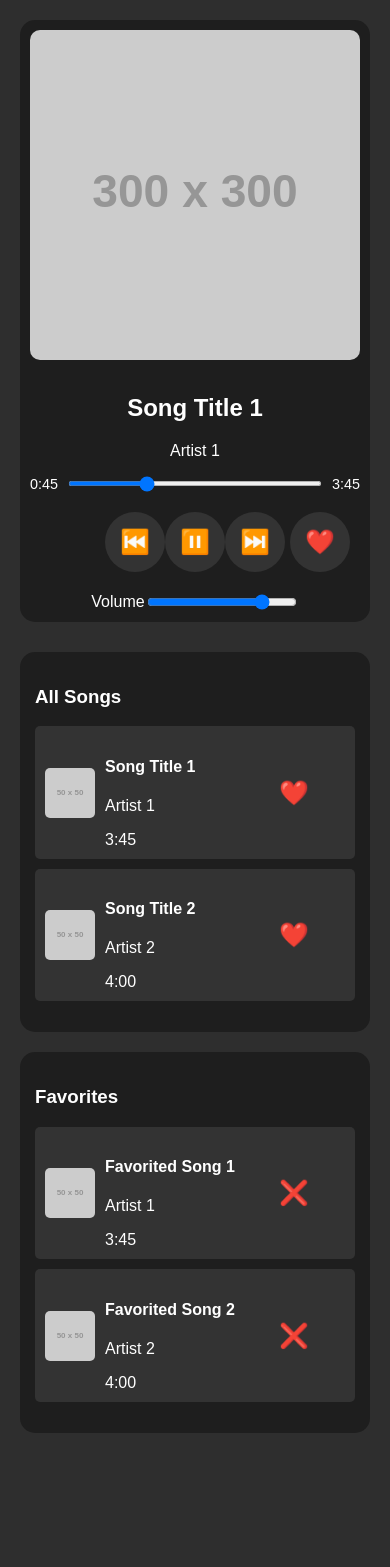
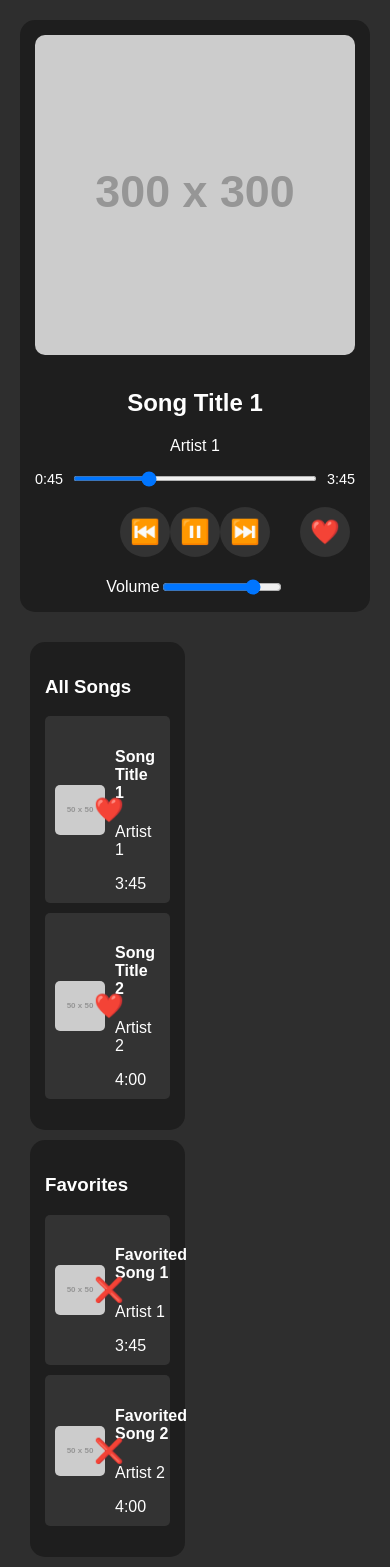
Before and after one commit to henriits/music-player, a React (Vite) app: page / in a window 390 px wide. Before the commit the page ends 1443 px from the top, so only its background shows below. Built offline with nearby package versions, Linux system fonts and the light colour scheme.

Commit message:
feat: extract styling into components

```diff
--- a/src/App.css
+++ b/src/App.css
@@ -1,235 +1,16 @@
-/* General Styles */
 body {
     font-family: "Arial", sans-serif;
     margin: 0;
     padding: 0;
     background-color: #2e2e2e;
     color: white;
-    overflow-x: hidden; /* Prevent horizontal overflow */
+    overflow-x: hidden;
 }
 
-/* Music Player Container */
 .music-player {
     display: flex;
     flex-direction: column;
     padding: 20px;
     height: 100vh;
-    box-sizing: border-box; /* Ensure padding is part of width */
+    box-sizing: border-box;
 }
-
-/* Player Section: Full Width */
-.player-section {
-    width: 100%; /* Ensure full width */
-    background-color: #1e1e1e;
-    padding: 15px; /* Reduced padding */
-    border-radius: 15px;
-    text-align: center;
-    margin-bottom: 20px;
-    box-sizing: border-box; /* Ensure padding doesn't exceed width */
-}
-
-.now-playing img {
-    width: 100%; /* Full width album art */
-    max-width: 400px; /* Limit width on larger screens */
-    height: auto;
-    border-radius: 10px;
-    margin-bottom: 10px;
-}
-
-.duration {
-    display: flex;
-    align-items: center;
-    justify-content: space-between;
-    margin-bottom: 20px;
-}
-
-.duration .current-time,
-.duration .total-time {
-    font-size: 0.9em; /* Smaller font size for time labels */
-}
-
-/* Wider Progress Bar */
-.progress-bar {
-    flex-grow: 1; /* Allow the progress bar to take available space */
-    margin: 0 10px; /* Add margin around the progress bar */
-    height: 5px; /* Set a fixed height */
-}
-
-/* Controls Section */
-.controls {
-    display: flex;
-    justify-content: center; /* Center controls */
-    margin-bottom: 20px;
-}
-
-.controls button {
-    background-color: #333;
-    border: none;
-    color: white;
-    font-size: 1.5em;
-    padding: 10px;
-    border-radius: 50%;
-    cursor: pointer;
-    width: 50px;
-    height: 50px;
-}
-
-/* Volume Control */
-.volume-control {
-    display: flex;
-    align-items: center;
-    justify-content: center;
-}
-
-.volume-control input[type="range"] {
-    width: 120px;
-}
-
-/* Content Container */
-.content-container {
-    display: flex;
-    justify-content: space-between;
-    flex-grow: 1;
-    flex-wrap: wrap;
-}
-
-/* All Songs and Favorites Section */
-.all-songs,
-.favorites-section {
-    background-color: #1e1e1e;
-    padding: 15px;
-    border-radius: 15px;
-    margin: 10px;
-    flex-grow: 1;
-    width: calc(50% - 20px); /* Take 50% of the space with a margin */
-    box-sizing: border-box; /* Ensure padding is part of width */
-}
-
-.all-songs ul,
-.favorites-section ul {
-    list-style-type: none;
-    padding: 0;
-}
-
-.song-item {
-    display: flex;
-    align-items: center;
-    background-color: #333;
-    padding: 10px;
-    margin-bottom: 10px;
-    border-radius: 5px;
-    position: relative; /* To position favorite button easily */
-}
-
-/* Heart Button Styles */
-.favorite-button,
-.remove-favorite-button {
-    background: none; /* No background */
-    border: none; /* No border */
-    color: red; /* Color for the heart */
-    font-size: 1.5em; /* Larger heart size */
-    cursor: pointer; /* Pointer cursor on hover */
-    margin-left: 10px; /* Margin to separate from song info */
-    transition: transform 0.2s; /* Transition for hover effect */
-}
-
-.favorite-button:hover,
-.remove-favorite-button:hover {
-    transform: scale(1.2); /* Slightly enlarge on hover */
-}
-
-/* Adjusting the position of the favorite button */
-.favorite-button,
-.remove-favorite-button {
-    position: absolute;
-    right: 40px; /* Align to the right of the song item */
-}
-
-/* General Styles for Song Item */
-.song-cover {
-    width: 50px;
-    height: 50px;
-    border-radius: 5px;
-    margin-right: 10px;
-}
-
-.song-info {
-    flex-grow: 1;
-}
-
-/* Responsive Design */
-
-/* Mobile Layout */
-@media screen and (max-width: 768px) {
-    .content-container {
-        flex-direction: column;
-    }
-
-    .all-songs,
-    .favorites-section {
-        width: 100%; /* Full width on mobile */
-        margin: 10px 0;
-    }
-
-    .controls button {
-        width: 60px;
-        height: 60px;
-    }
-
-    .volume-control input[type="range"] {
-        width: 150px;
-    }
-
-    .player-section {
-        padding: 10px; /* Reduced padding for smaller screens */
-    }
-}
-
-/* Tablet Layout */
-@media screen and (min-width: 768px) and (max-width: 1024px) {
-    .all-songs,
-    .favorites-section {
-        width: calc(50% - 20px); /* Split the content into two columns */
-    }
-
-    .controls button {
-        width: 60px;
-        height: 60px;
-    }
-
-    .volume-control input[type="range"] {
-        width: 150px;
-    }
-
-    .player-section {
-        max-width: 100%; /* Ensure full width on tablet */
-    }
-}
-
-/* Desktop/Laptop Layout */
-@media screen and (min-width: 1024px) {
-    .content-container {
-        display: flex;
-        justify-content: space-between;
-        flex-direction: row;
-    }
-
-    .all-songs,
-    .favorites-section {
-        width: calc(50% - 20px);
-    }
-
-    .controls button {
-        width: 50px;
-        height: 50px;
-    }
-
-    .volume-control input[type="range"] {
-        width: 120px;
-    }
-
-    .player-section {
-        max-width: 100%; /* Ensure player spans full width */
-        padding: 20px; /* Add more padding on larger screens */
-    }
-}
--- /dev/null
+++ b/src/Responsive.css
@@ -0,0 +1,74 @@
+/* Mobile Layout */
+@media screen and (max-width: 768px) {
+    .content-container {
+        flex-direction: column;
+    }
+
+    .all-songs,
+    .favorites-section {
+        width: 100%; /* Full width on mobile */
+        margin: 10px 0;
+    }
+
+    .controls button {
+        width: 60px;
+        height: 60px;
+    }
+
+    .volume-control input[type="range"] {
+        width: 150px;
+    }
+
+    .player-section {
+        padding: 10px; /* Reduced padding for smaller screens */
+    }
+}
+
+/* Tablet Layout */
+@media screen and (min-width: 768px) and (max-width: 1024px) {
+    .all-songs,
+    .favorites-section {
+        width: calc(50% - 20px); /* Split the content into two columns */
+    }
+
+    .controls button {
+        width: 60px;
+        height: 60px;
+    }
+
+    .volume-control input[type="range"] {
+        width: 150px;
+    }
+
+    .player-section {
+        max-width: 100%; /* Ensure full width on tablet */
+    }
+}
+
+/* Desktop/Laptop Layout */
+@media screen and (min-width: 1024px) {
+    .content-container {
+        display: flex;
+        justify-content: space-between;
+        flex-direction: row;
+    }
+
+    .all-songs,
+    .favorites-section {
+        width: calc(50% - 20px);
+    }
+
+    .controls button {
+        width: 50px;
+        height: 50px;
+    }
+
+    .volume-control input[type="range"] {
+        width: 120px;
+    }
+
+    .player-section {
+        max-width: 100%;
+        padding: 20px;
+    }
+}
--- /dev/null
+++ b/src/components/AudioPlayer/AudioPlayer.css
@@ -0,0 +1,63 @@
+.player-section {
+    width: 100%;
+    background-color: #1e1e1e;
+    padding: 15px;
+    border-radius: 15px;
+    text-align: center;
+    margin-bottom: 20px;
+    box-sizing: border-box;
+}
+
+.now-playing img {
+    width: 100%;
+    max-width: 400px;
+    height: auto;
+    border-radius: 10px;
+    margin-bottom: 10px;
+}
+
+.duration {
+    display: flex;
+    align-items: center;
+    justify-content: space-between;
+    margin-bottom: 20px;
+}
+
+.duration .current-time,
+.duration .total-time {
+    font-size: 0.9em;
+}
+
+.progress-bar {
+    flex-grow: 1;
+    margin: 0 10px;
+    height: 5px;
+}
+
+.controls {
+    display: flex;
+    justify-content: center;
+    margin-bottom: 20px;
+}
+
+.controls button {
+    background-color: #333;
+    border: none;
+    color: white;
+    font-size: 1.5em;
+    padding: 10px;
+    border-radius: 50%;
+    cursor: pointer;
+    width: 50px;
+    height: 50px;
+}
+
+.volume-control {
+    display: flex;
+    align-items: center;
+    justify-content: center;
+}
+
+.volume-control input[type="range"] {
+    width: 120px;
+}
--- a/src/components/AudioPlayer.tsx
+++ b/src/components/AudioPlayer/AudioPlayer.tsx
@@ -1,3 +1,5 @@
+import "./AudioPlayer.css";
+
 const AudioPlayer = () => {
     return (
         <div className="player-section">
--- /dev/null
+++ b/src/components/Favourites/Favourites.css
@@ -0,0 +1,51 @@
+.favorites-section {
+    background-color: #1e1e1e;
+    padding: 15px;
+    border-radius: 15px;
+    margin: 10px;
+    flex-grow: 1;
+    width: calc(50% - 20px);
+    box-sizing: border-box;
+}
+
+.favorites-section ul {
+    list-style-type: none;
+    padding: 0;
+}
+
+.song-item {
+    display: flex;
+    align-items: center;
+    background-color: #333;
+    padding: 10px;
+    margin-bottom: 10px;
+    border-radius: 5px;
+    position: relative;
+}
+
+.song-cover {
+    width: 50px;
+    height: 50px;
+    border-radius: 5px;
+    margin-right: 10px;
+}
+
+.song-info {
+    flex-grow: 1;
+}
+
+.remove-favorite-button {
+    background: none;
+    border: none;
+    color: red;
+    font-size: 1.5em;
+    cursor: pointer;
+    margin-left: 10px;
+    transition: transform 0.2s;
+    position: absolute;
+    right: 40px;
+}
+
+.remove-favorite-button:hover {
+    transform: scale(1.2);
+}
--- a/src/components/SongList.tsx
+++ b/src/components/Favourites/Favourites.tsx
@@ -1,7 +1,9 @@
-const SongList = () => {
+import "./Favourites.css";
+
+const Favourites = () => {
     return (
-        <div className="all-songs">
-            <h3>All Songs</h3>
+        <div className="favorites-section">
+            <h3>Favorites</h3>
             <ul>
                 <li className="song-item">
                     <img
@@ -10,11 +12,11 @@ const SongList = () => {
                         className="song-cover"
                     />
                     <div className="song-info">
-                        <h4>Song Title 1</h4>
+                        <h4>Favorited Song 1</h4>
                         <p>Artist 1</p>
                         <span>3:45</span>
                     </div>
-                    <button className="favorite-button">❤️</button>
+                    <button className="remove-favorite-button">❌</button>
                 </li>
                 <li className="song-item">
                     <img
@@ -23,14 +25,14 @@ const SongList = () => {
                         className="song-cover"
                     />
                     <div className="song-info">
-                        <h4>Song Title 2</h4>
+                        <h4>Favorited Song 2</h4>
                         <p>Artist 2</p>
                         <span>4:00</span>
                     </div>
-                    <button className="favorite-button">❤️</button>
+                    <button className="remove-favorite-button">❌</button>
                 </li>
             </ul>
         </div>
     );
 };
-export default SongList;
+export default Favourites;
--- /dev/null
+++ b/src/components/SongList/SongList.css
@@ -0,0 +1,51 @@
+.all-songs {
+    background-color: #1e1e1e;
+    padding: 15px;
+    border-radius: 15px;
+    margin: 10px;
+    flex-grow: 1;
+    width: calc(50% - 20px);
+    box-sizing: border-box;
+}
+
+.all-songs ul {
+    list-style-type: none;
+    padding: 0;
+}
+
+.song-item {
+    display: flex;
+    align-items: center;
+    background-color: #333;
+    padding: 10px;
+    margin-bottom: 10px;
+    border-radius: 5px;
+    position: relative;
+}
+
+.song-cover {
+    width: 50px;
+    height: 50px;
+    border-radius: 5px;
+    margin-right: 10px;
+}
+
+.song-info {
+    flex-grow: 1;
+}
+
+.favorite-button {
+    background: none;
+    border: none;
+    color: red;
+    font-size: 1.5em;
+    cursor: pointer;
+    margin-left: 10px;
+    transition: transform 0.2s;
+    position: absolute;
+    right: 40px;
+}
+
+.favorite-button:hover {
+    transform: scale(1.2);
+}
--- a/src/components/Favourites.tsx
+++ b/src/components/SongList/SongList.tsx
@@ -1,7 +1,9 @@
-const Favourites = () => {
+import "./SongList.css";
+
+const SongList = () => {
     return (
-        <div className="favorites-section">
-            <h3>Favorites</h3>
+        <div className="all-songs">
+            <h3>All Songs</h3>
             <ul>
                 <li className="song-item">
                     <img
@@ -10,11 +12,11 @@ const Favourites = () => {
                         className="song-cover"
                     />
                     <div className="song-info">
-                        <h4>Favorited Song 1</h4>
+                        <h4>Song Title 1</h4>
                         <p>Artist 1</p>
                         <span>3:45</span>
                     </div>
-                    <button className="remove-favorite-button">❌</button>
+                    <button className="favorite-button">❤️</button>
                 </li>
                 <li className="song-item">
                     <img
@@ -23,14 +25,14 @@ const Favourites = () => {
                         className="song-cover"
                     />
                     <div className="song-info">
-                        <h4>Favorited Song 2</h4>
+                        <h4>Song Title 2</h4>
                         <p>Artist 2</p>
                         <span>4:00</span>
                     </div>
-                    <button className="remove-favorite-button">❌</button>
+                    <button className="favorite-button">❤️</button>
                 </li>
             </ul>
         </div>
     );
 };
-export default Favourites;
+export default SongList;
```
Also changed, not shown: src/App.tsx (+4 -3 lines).
